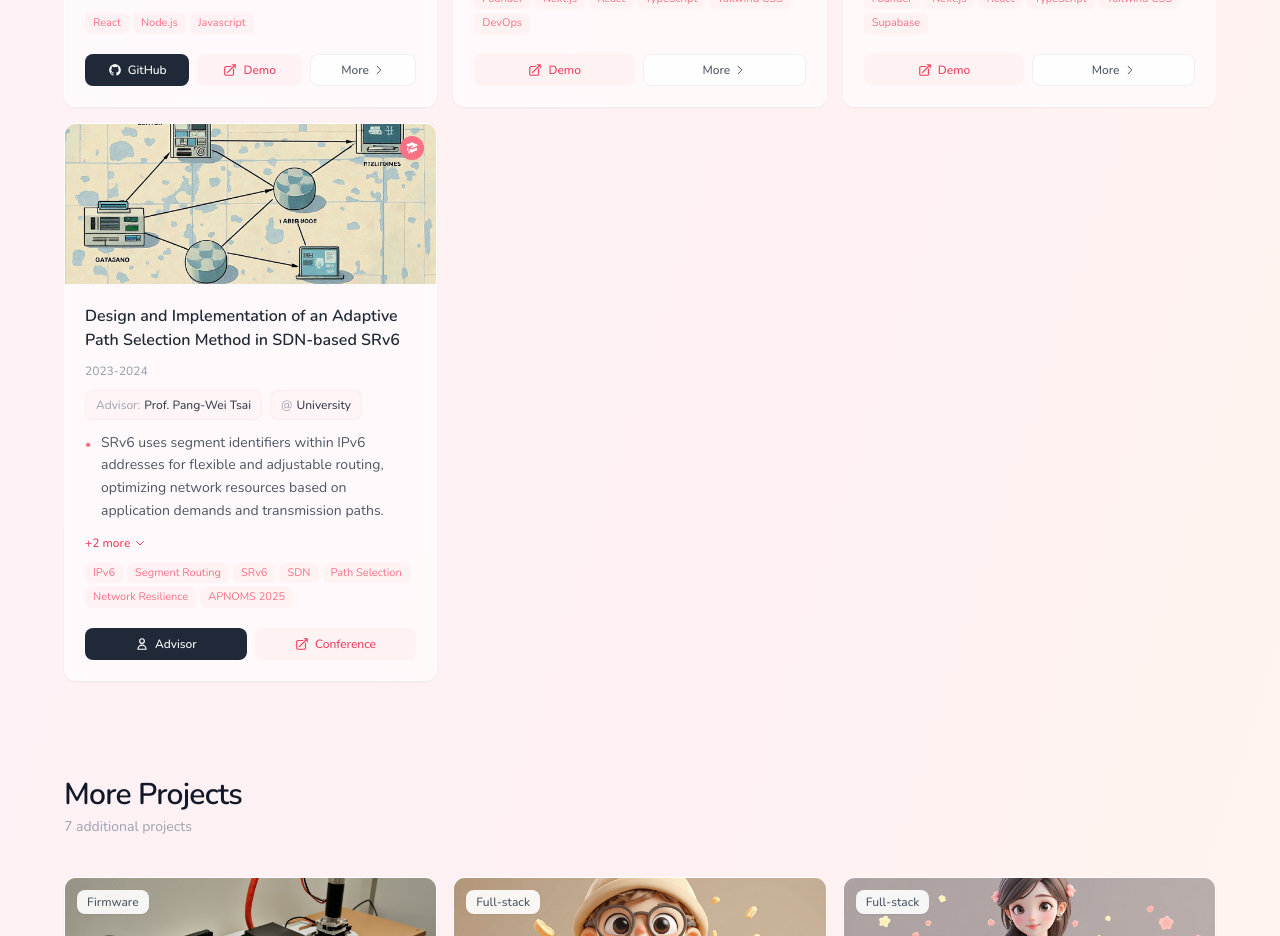
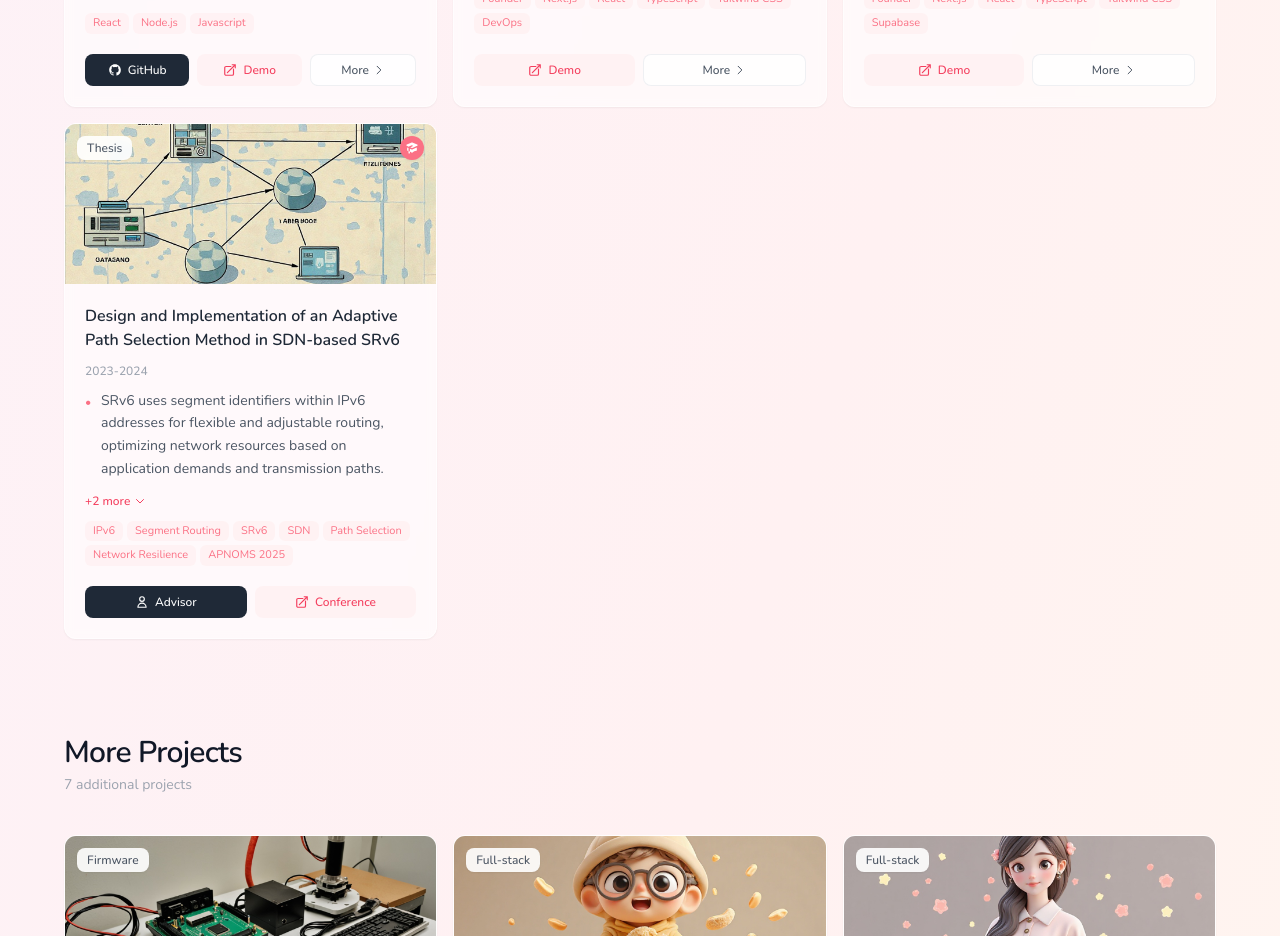
Before and after one commit to yuchen-land/yuchen-land.github.io, a Next.js app: page /portfolio in a window 1280 px wide. Shown: the part 1020-1956 px from the top of the page. Built offline with nearby package versions, Linux system fonts and the light colour scheme.

Commit message:
feat: Update AcademicCard to enhance badge visibility and remove compact academic info

```diff
--- a/src/components/AcademicCard.js
+++ b/src/components/AcademicCard.js
@@ -28,7 +28,12 @@ export default function AcademicCard({ thesis }) {
           </div>
         )}
 
-        {/* Thesis Badge */}
+        {/* Type Badge - Top Left */}
+        <div className="absolute top-3 left-3 px-2.5 py-1 rounded-lg text-xs font-medium shadow-sm bg-white/90 text-gray-600 backdrop-blur-sm">
+          Thesis
+        </div>
+
+        {/* Thesis Badge - Top Right */}
         <div className="absolute top-3 right-3 w-6 h-6 bg-rose-400 rounded-full flex items-center justify-center shadow-sm">
           <svg className="w-3.5 h-3.5 text-white" fill="currentColor" viewBox="0 0 20 20">
             <path d="M10.394 2.08a1 1 0 00-.788 0l-7 3a1 1 0 000 1.84L5.25 8.051a.999.999 0 01.356-.257l4-1.714a1 1 0 11.788 1.838L7.667 9.088l1.94.831a1 1 0 00.787 0l7-3a1 1 0 000-1.838l-7-3zM3.31 9.397L5 10.12v4.102a8.969 8.969 0 00-1.05-.174 1 1 0 01-.89-.89 11.115 11.115 0 01.25-3.762zM9.3 16.573A9.026 9.026 0 007 14.935v-3.957l1.818.78a3 3 0 002.364 0l5.508-2.361a11.026 11.026 0 01.25 3.762 1 1 0 01-.89.89 8.968 8.968 0 00-5.35 2.524 1 1 0 01-1.4 0zM6 18a1 1 0 001-1v-2.065a8.935 8.935 0 00-2-.712V17a1 1 0 001 1z" />
@@ -51,18 +56,6 @@ export default function AcademicCard({ thesis }) {
                 {thesis.year}
               </span>
             )}
-          </div>
-
-          {/* Academic Info - Compact */}
-          <div className="flex gap-2 mb-3 text-xs">
-            <div className="bg-rose-50/60 rounded-lg px-2.5 py-1.5 border border-rose-100/50">
-              <span className="text-gray-400">Advisor:</span>
-              <span className="text-gray-700 font-medium ml-1">{thesis.advisor.name.split(',')[0]}</span>
-            </div>
-            <div className="bg-rose-50/60 rounded-lg px-2.5 py-1.5 border border-rose-100/50">
-              <span className="text-gray-400">@</span>
-              <span className="text-gray-700 font-medium ml-1">{thesis.institution.split(' ').slice(-1)[0]}</span>
-            </div>
           </div>
 
           {/* Research Highlights with expand/collapse */}
```
